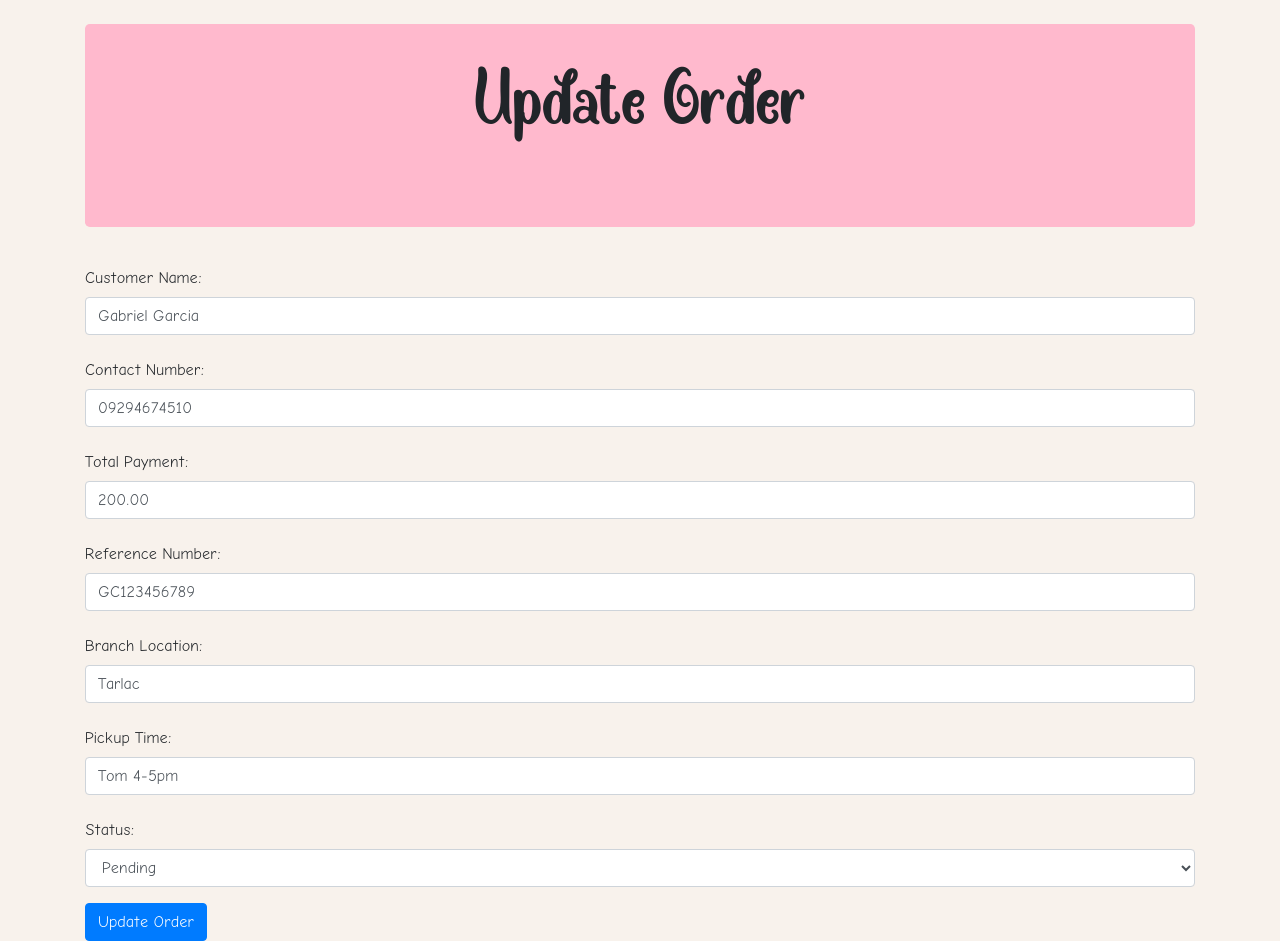
After one commit to airbag-glacier/BinJin, a PHP site: page /updateOrder.php?order_id=1 in a window 1280 px wide. The commit adds this page. Run offline with PHP 8.4, Linux system fonts and the light colour scheme; data comes from the database, SQL or seed files in the repository; data that the repository does not hold is empty.

Commit message:
update for orders, done

```diff
--- a/index.php
+++ b/index.php
@@ -71,6 +71,7 @@
                     echo "<td>Done</td>";
                 }
                 echo "<td>
+                <a href='updateOrder.php?order_id=" . $row['order_id'] . "' class='btn btn-primary btn-sm'>Update</a>
                 <a href='deleteOrder.php?order_id=" . $row['order_id'] . "' class='btn btn-danger btn-sm'>Delete</a>
               </td>";
         echo "</tr>";
--- /dev/null
+++ b/updateOrder.php
@@ -0,0 +1,137 @@
+<?php
+include 'db_connect.php';
+
+if ($_SERVER["REQUEST_METHOD"] == "POST") {
+    // Collect data from the form
+    $order_id = $_POST['order_id'];
+    $order_customer_name = $_POST['order_customer_name'];
+    $order_contact_number = $_POST['order_contact_number'];
+    $order_total_payment = $_POST['order_total_payment'];
+    $order_reference_number = $_POST['order_reference_number'];
+    $order_branch_location = $_POST['order_branch_location'];
+    $order_pickup_time = $_POST['order_pickup_time'];
+    $order_status = $_POST['order_status']; // New field for status
+
+    // Update query for the order
+    $sql = "
+        UPDATE orders
+        SET
+            order_customer_name='$order_customer_name',
+            order_contact_number='$order_contact_number',
+            order_total_payment='$order_total_payment',
+            order_reference_number='$order_reference_number',
+            order_branch_location='$order_branch_location',
+            order_pickup_time='$order_pickup_time',
+            order_status='$order_status'
+        WHERE order_id=$order_id
+    ";
+
+    // Execute the query and handle the result
+    if ($conn->query($sql) === TRUE) {
+        // Redirect to the index page upon successful update
+        header("Location: index.php");
+        exit(); // Stop further script execution
+    } else {
+        // Capture the error for display
+        $error = "Error updating record: " . $conn->error;
+    }
+}
+
+// If the request is GET, fetch data to populate the form
+if ($_SERVER["REQUEST_METHOD"] == "GET") {
+    $order_id = $_GET['order_id'];
+
+    // Query to fetch the specific order
+    $sql = "SELECT * FROM orders WHERE order_id=$order_id";
+    $result = $conn->query($sql);
+
+    // Fetch the order data
+    if ($result->num_rows > 0) {
+        $row = $result->fetch_assoc();
+    } else {
+        $error = "Order not found.";
+    }
+}
+?>
+<!DOCTYPE html>
+<html lang="en">
+<head>
+    <meta charset="UTF-8">
+    <meta name="viewport" content="width=device-width, initial-scale=1.0">
+    <title>Update Order</title>
+
+    <!-- Bootstrap CSS -->
+    <link href="https://stackpath.bootstrapcdn.com/bootstrap/4.5.2/css/bootstrap.min.css" rel="stylesheet">
+    <style>
+        @font-face {
+            font-family: "CurlyCandy";
+            src: url("font/CurlyCandy.ttf") format("truetype");
+        }
+        @font-face {
+            font-family: "ComicBold";
+            src: url("font/ComicBold.ttf") format("truetype");
+        }
+        @font-face {
+            font-family: "ComicRegular";
+            src: url("font/ComicRegular.ttf") format("truetype");
+        }
+        body {
+            overflow-x: hidden;
+            background-color: #f8f2ec;
+            font-family: 'ComicRegular';
+        }
+    </style>
+</head>
+<body class="container mt-4">
+
+<div class="jumbotron text-center" style="background-color: #ffb9cd;">
+    <h2 class="display-4" style="font-family: 'CurlyCandy';">Update Order</h2>
+</div>
+
+<?php if (!empty($error)): ?>
+    <div class="alert alert-danger mt-3"><?= $error ?></div>
+<?php endif; ?>
+
+<!-- Update Order Form -->
+<form action="updateOrder.php" method="POST">
+    <input type="hidden" name="order_id" value="<?php echo $row['order_id']; ?>">
+    <div class="form-group">
+        <label for="order_customer_name" class="col-form-label">Customer Name:</label>
+        <input type="text" name="order_customer_name" class="form-control" value="<?php echo $row['order_customer_name']; ?>" required>
+    </div>
+    <div class="form-group">
+        <label for="order_contact_number" class="col-form-label">Contact Number:</label>
+        <input type="text" name="order_contact_number" class="form-control" value="<?php echo $row['order_contact_number']; ?>" required>
+    </div>
+    <div class="form-group">
+        <label for="order_total_payment" class="col-form-label">Total Payment:</label>
+        <input type="number" step="0.01" name="order_total_payment" class="form-control" value="<?php echo $row['order_total_payment']; ?>" required>
+    </div>
+    <div class="form-group">
+        <label for="order_reference_number" class="col-form-label">Reference Number:</label>
+        <input type="text" name="order_reference_number" class="form-control" value="<?php echo $row['order_reference_number']; ?>" required>
+    </div>
+    <div class="form-group">
+        <label for="order_branch_location" class="col-form-label">Branch Location:</label>
+        <input type="text" name="order_branch_location" class="form-control" value="<?php echo $row['order_branch_location']; ?>" required>
+    </div>
+    <div class="form-group">
+        <label for="order_pickup_time" class="col-form-label">Pickup Time:</label>
+        <input type="text" name="order_pickup_time" class="form-control" value="<?php echo $row['order_pickup_time']; ?>" required>
+    </div>
+    <div class="form-group">
+        <label for="order_status" class="col-form-label">Status:</label>
+        <select name="order_status" class="form-control" required>
+            <option value="0" <?php if ($row['order_status'] == "0") echo "selected"; ?>>Pending</option>
+            <option value="1" <?php if ($row['order_status'] == "1") echo "selected"; ?>>Done</option>
+        </select>
+    </div>
+    <button type="submit" class="btn btn-primary">Update Order</button>
+</form>
+
+<!-- Optional JavaScript -->
+<script src="https://code.jquery.com/jquery-3.5.1.slim.min.js"></script>
+<script src="https://cdn.jsdelivr.net/npm/@popperjs/core@2.9.2/dist/umd/popper.min.js"></script>
+<script src="https://stackpath.bootstrapcdn.com/bootstrap/4.5.2/js/bootstrap.min.js"></script>
+</body>
+</html>
```
